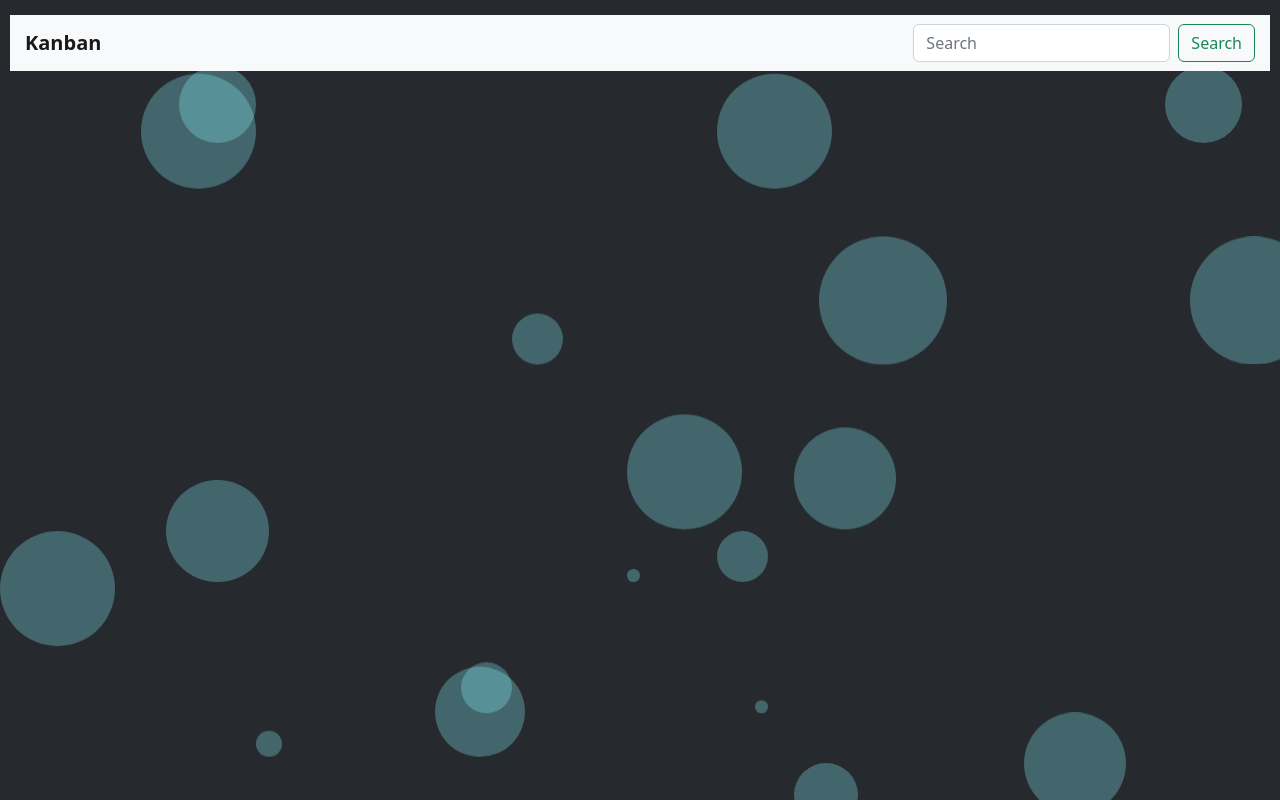
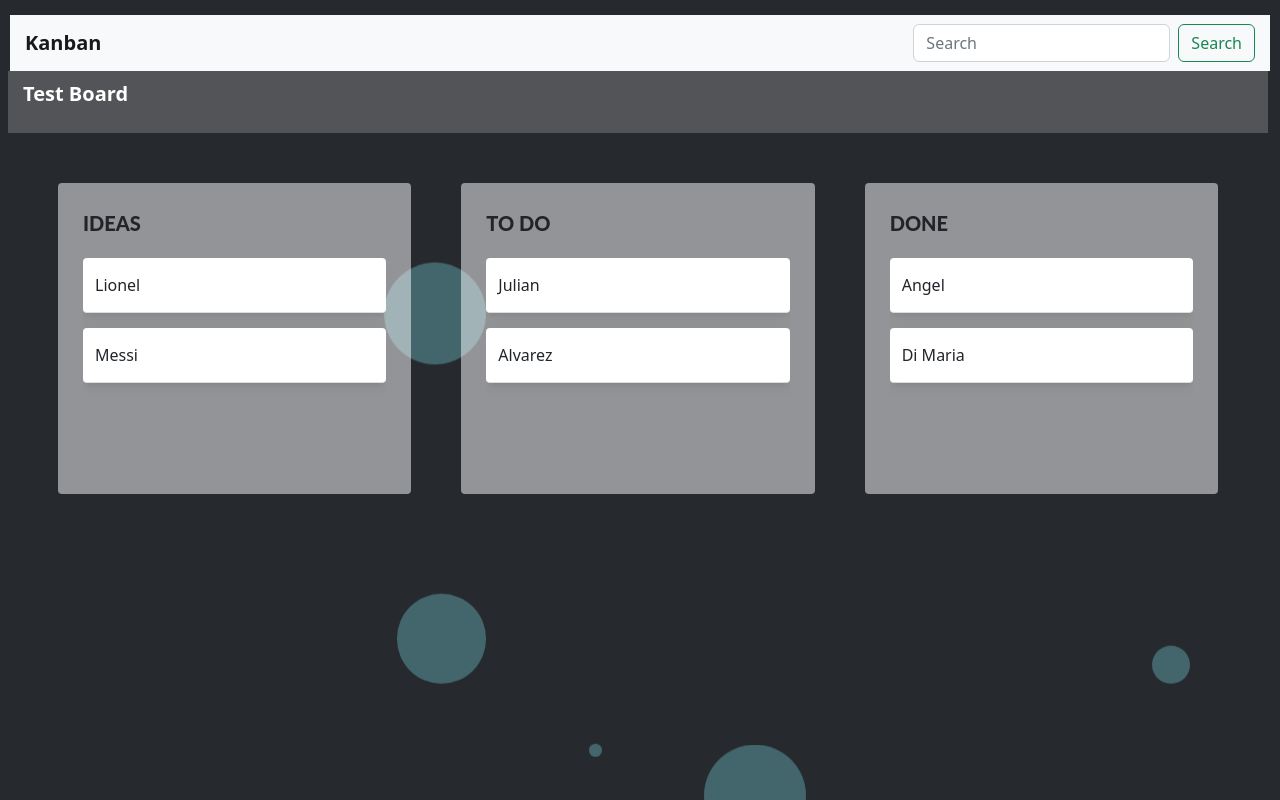
Before and after one commit to m-dorsey/Kanban-Task-Management, an Angular app: page / in a window 1280 px wide. Built offline with nearby package versions, Linux system fonts and the light colour scheme.

Commit message:
implemented tutorial kanban code and styling

```diff
--- a/src/app/main/main.component.html
+++ b/src/app/main/main.component.html
@@ -114,27 +114,30 @@
 
                                 <div class="board-bar">
                                     <p class="board-name">
-
+                                        {{ board.name }}
                                     </p>
                                 </div> <!-- board bar -->
 
+                                <div class="board-wrapper">
+
                                     <div class="board-columns">
 
-                                    <div class="board-column">
+                                        <div class="board-column" *ngFor="let column of board.columns">
 
                                             <div class="column-title">
-
+                                                {{ column.name }}
                                             </div> <!-- column title -->
 
                                             <div class="tasks-container">
-                                            <div class="task">
-
+                                                <div class="task" *ngFor="let item of column.tasks">
+                                                    {{ item }}
                                                 </div>
                                             </div> <!-- tasks container -->
 
                                         </div> <!-- board column -->
                                     </div> <!-- board columns -->
 
+                                </div> <!-- board wrapper -->
 
 
                             </div> <!-- board -->
--- a/src/app/main/main.component.scss
+++ b/src/app/main/main.component.scss
@@ -116,3 +116,88 @@ $sway-type: "sway-left-to-right", "sway-right-to-left";
     text-transform: lowercase;
     font-variant: small-caps;
 }
+
+.root {
+    display: flex;
+    flex-direction: column;
+    height: 100%;
+}
+
+.board {
+    display: flex;
+    flex-direction: column;
+    flex-grow: 1;
+
+    min-width: 0;
+    min-height: 0;
+
+    .board-bar {
+        background: rgba(grey, 0.5);
+        padding: 8px 15px;
+
+        .board-name {
+            font-size: 20px;
+            font-weight: bold;
+            color: white;
+        }
+
+    }
+
+    .board-wrapper {
+        display: flex;
+        flex-grow: 1;
+        overflow-x: auto;
+
+        .board-columns {
+            display: flex;
+            flex-grow: 1;
+
+            .board-column {
+                display: flex;
+                flex-direction: column;
+                flex-grow: 1;
+                flex-basis: 0;
+
+                min-width: 300px;
+                margin: 50px;
+                padding: 25px;
+
+                border-radius: 4px;
+                background: rgba(white, 0.5);
+
+                &:not(:first-child) {
+                    margin-left: 0;
+                }
+
+                .column-title {
+                    font-size: 20px;
+                    font-weight: 800;
+                    font-family: 'Lato', sans-serif;
+                    text-transform: uppercase;
+                    margin-bottom: 20px;
+                }
+
+            }
+
+        }
+
+    }
+
+}
+
+.tasks-container {
+    flex-grow: 1;
+    overflow-y: auto;
+}
+
+.task {
+    display: flex;
+    padding: 15px 12px;
+    background: white;
+    border-bottom: solid 1px #ddd;
+    border-radius: 4px;
+
+    margin-bottom: 15px;
+    box-shadow: 0 5px 5px -3px rgba(0, 0, 0, 0.05),
+        0 3px 14px 2px rgba(0, 0, 0, 0.05);
+}
--- a/src/app/main/main.component.ts
+++ b/src/app/main/main.component.ts
@@ -1,10 +1,35 @@
-import { Component} from '@angular/core';
+import { Component, OnInit } from '@angular/core';
+import { Board } from '../models/board.model';
+import { Column } from '../models/column.model';
 
 @Component({
   selector: 'app-main',
   templateUrl: './main.component.html',
   styleUrls: ['./main.component.scss']
 })
-export class MainComponent {
+export class MainComponent implements OnInit {
+
+  constructor() {
+
+  }
+
+  ngOnInit(): void {
+
+  }
+
+  board: Board = new Board('Test Board', [
+    new Column('Ideas', [
+      "Lionel",
+      "Messi"
+    ]),
+    new Column('To Do', [
+      "Julian",
+      "Alvarez"
+    ]),
+    new Column('Done', [
+      "Angel",
+      "Di Maria"
+    ])
+  ]);
 
 }
```
Lines whose indentation alone changed are shown as unchanged.
